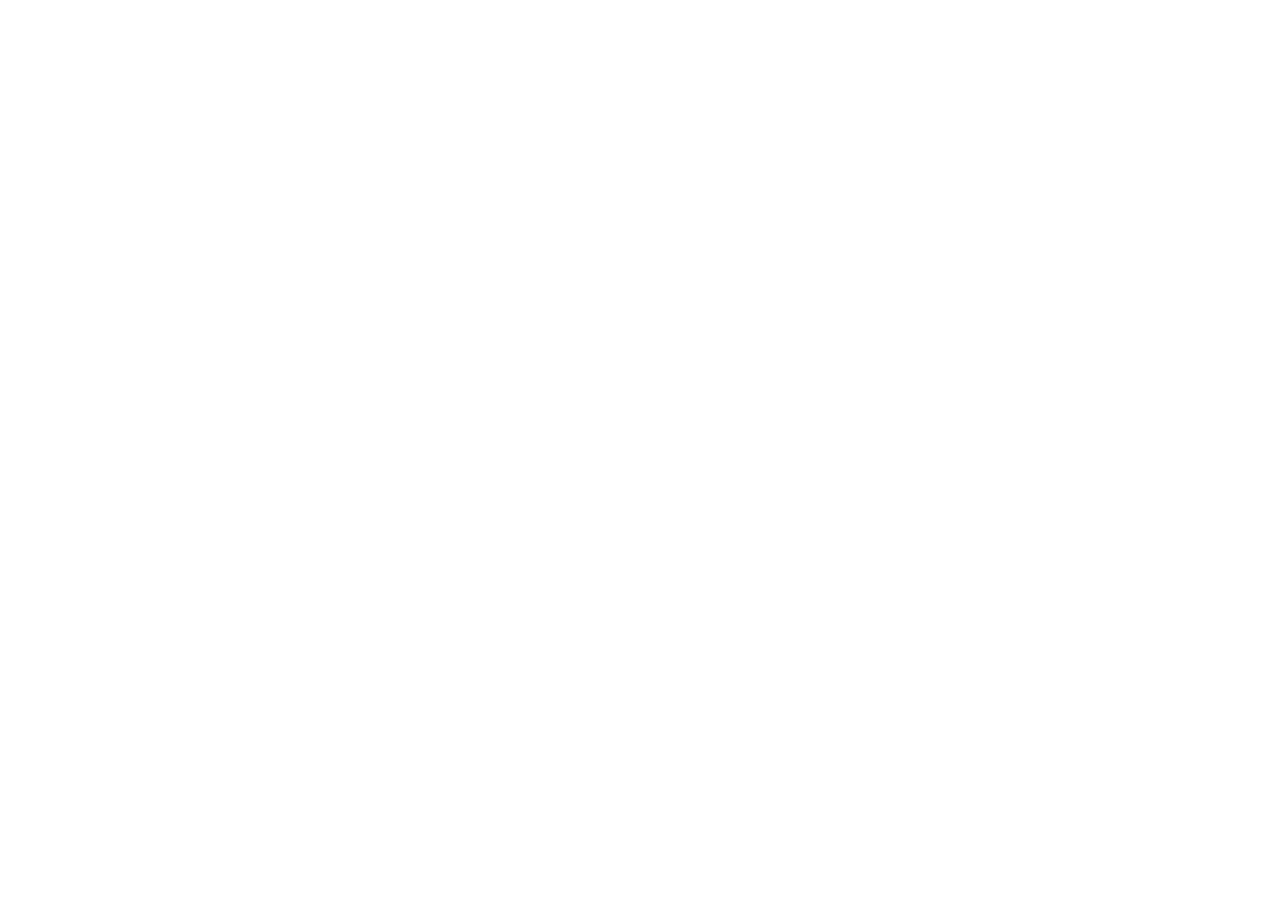
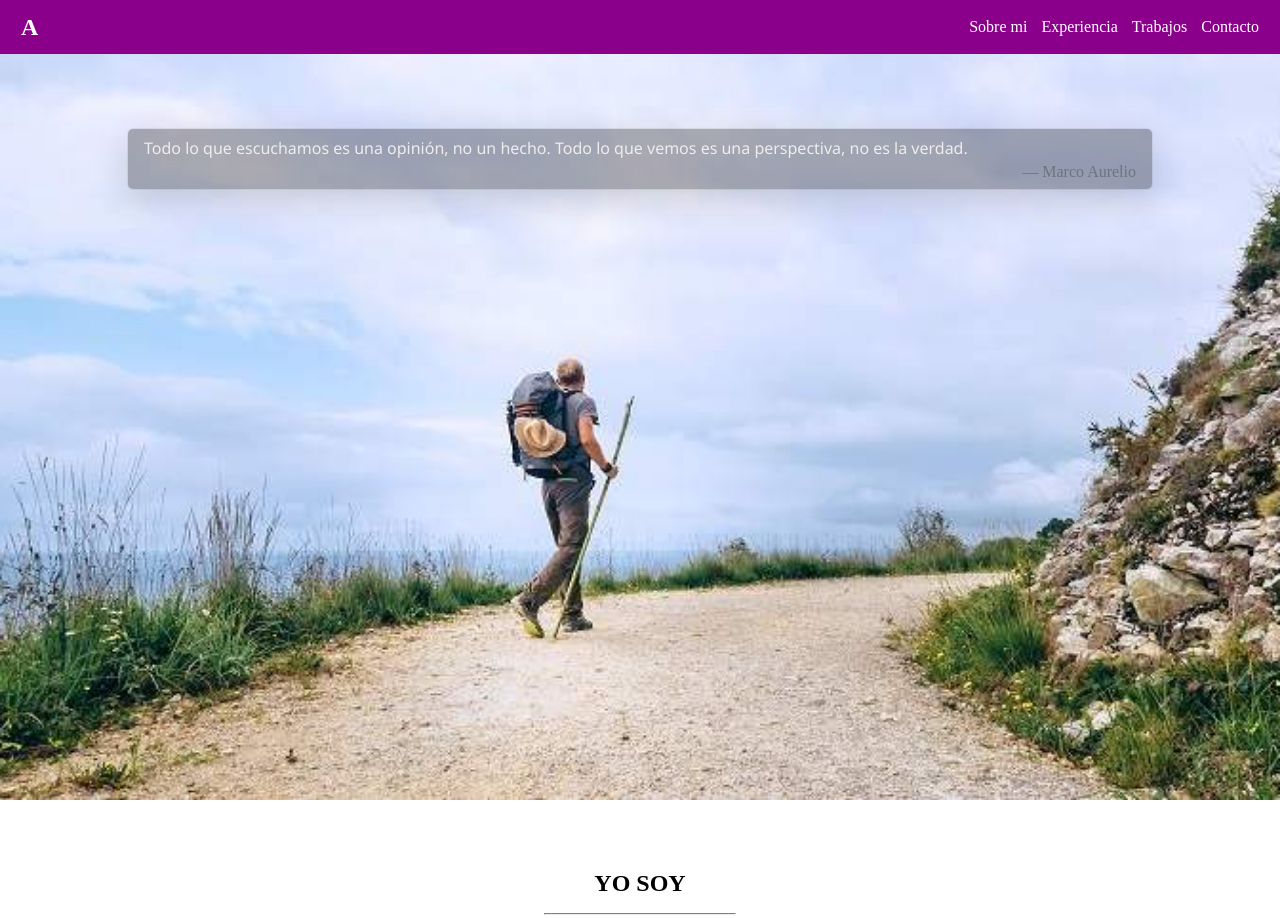
Before and after one commit to arielarmijo/escalab-web-pf, a plain HTML site: page index.html in a window 1280 px wide. Shown: the top 918 px of the page. Before the commit the page ends 800 px from the top, so only its background shows below. Drawn offline with Linux system fonts and the light colour scheme.

Commit message:
Agrega estructura inicial de la página

```diff
--- /dev/null
+++ b/assets/css/styles.css
@@ -0,0 +1,107 @@
+* {
+    margin: 0;
+    padding: 0;
+    box-sizing: border-box;
+}
+
+html {
+    scroll-behavior: smooth;
+  }
+
+nav, footer {
+    background-color: darkmagenta;
+    display: flex;
+    align-items: center;
+}
+
+.nav-brand, .nav-link, .footer-brand, .footer-link {
+    color: white;
+}
+
+.nav-link, .footer-link {
+    text-decoration: none;
+    display: inline-block;
+    padding: 10px 5px;
+}
+
+.nav-brand, .footer-brand {
+    text-transform: uppercase;
+}
+
+/* NAVBAR */
+
+nav {
+    height: 54px;
+    padding: 0 1rem;
+    justify-content: space-between;
+    position: fixed;
+    width: 100%;
+    z-index: 999;
+}
+
+
+/* SECTIONS */
+
+section {
+    padding-top: 54px;
+    height: 100vh;
+}
+
+.hero {
+    background-image: url('/assets/img/viajero.jpg');
+    background-position: center;
+    background-repeat: no-repeat;
+    background-size: cover;
+    background-color: #464646;
+}
+
+.quote {
+    width: 80%;
+    margin: 0 auto;
+    padding: 0.5rem 1rem;
+    background-color: rgba(0, 0, 0, .3);
+    color: #efecec;
+    border-radius: 5px;
+    box-shadow: rgba(0, 0, 0, 0.16) 0px 10px 36px 0px, rgba(0, 0, 0, 0.06) 0px 0px 0px 1px;
+    position: relative;
+    top: 10%;
+}
+
+.quote-body {
+    font-family: 'Segoe UI', Tahoma, Geneva, Verdana, sans-serif;
+}
+
+.quote-footer {
+    display: block;
+    margin-top: .25rem;
+    text-align: right;
+    color: #6c757d;
+    text-decoration: none;
+}
+
+.quote-footer::before {
+    content: "— ";
+}
+
+.section-header {
+    text-align: center;
+    text-transform: uppercase;
+    padding: 1rem 0;
+}
+
+.section-line {
+    margin: 0 auto;
+    width: 15%;
+    border-top: 1px solid gray;
+}
+
+
+/* FOOTER */
+
+footer {
+    justify-content: space-evenly;
+}
+
+.footer-link {
+    font-size: 2rem;
+}
--- a/index.html
+++ b/index.html
@@ -4,8 +4,59 @@
     <meta charset="UTF-8">
     <meta name="viewport" content="width=device-width, initial-scale=1.0">
     <title>Proyecto Final</title>
+    <link rel="icon" href="assets/img/favicon.ico" type="image/x-icon">
+    <link rel="stylesheet" href="https://cdnjs.cloudflare.com/ajax/libs/font-awesome/5.15.4/css/all.min.css" integrity="sha512-1ycn6IcaQQ40/MKBW2W4Rhis/DbILU74C1vSrLJxCq57o941Ym01SwNsOMqvEBFlcgUa6xLiPY/NS5R+E6ztJQ==" crossorigin="anonymous" referrerpolicy="no-referrer"/>
+    <link rel="stylesheet" href="./assets/css/styles.css">
 </head>
 <body>
 
+    <nav>
+        <h1 class="nav-brand">
+            <a href="#" class="nav-link">A</a>
+        </h1>
+        <div class="nav-links">
+            <a href="#sobre-mi" class="nav-link">Sobre mi</a>
+            <a href="#experiencia" class="nav-link">Experiencia</a>
+            <a href="#trabajos" class="nav-link">Trabajos</a>
+            <a href="#contacto" class="nav-link">Contacto</a>
+        </div>
+    </nav>
+
+    <section class="hero">
+        <blockquote class="quote">
+            <p class="quote-body">Todo lo que escuchamos es una opinión, no un hecho. Todo lo que vemos es una perspectiva, no es la verdad.</p>
+            <a href="https://www.ofrases.com/autor/461-marco-aurelio" class="quote-footer" target="_blank">Marco Aurelio</a>
+        </blockquote>
+    </section>
+
+    <section id="sobre-mi">
+        <h2 class="section-header">Yo soy</h2>
+        <hr class="section-line">
+    </section>
+
+    <section id="experiencia">
+        <h2 class="section-header">Experiencia</h2>
+        <hr class="section-line">
+    </section>
+
+    <section id="trabajos">
+        <h2 class="section-header">Mis Trabajos</h2>
+        <hr class="section-line">
+    </section>
+
+    <section id="contacto">
+        <h2 class="section-header">Contacto</h2>
+        <hr class="section-line">
+    </section>
+
+    <footer>
+        <h2 class="footer-brand">Ariel</h2>
+        <div class="footer-networks">
+            <a href="" class="footer-link"><i class="fab fa-linkedin"></i></a>
+            <a href="" class="footer-link"><i class="fab fa-github-square"></i></a>
+            <a href="" class="footer-link"><i class="fas fa-envelope"></i></a>
+        </div>
+    </footer>
+
 </body>
 </html>
```
Also changed, not shown: assets/img/favicon.ico (added), assets/img/viajero.jpg (added).
